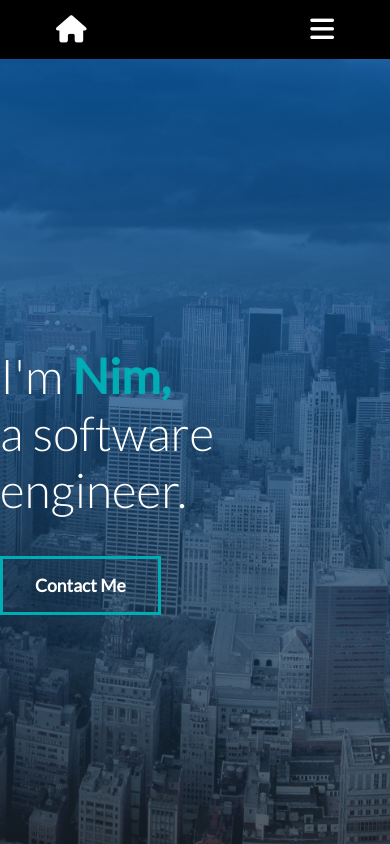
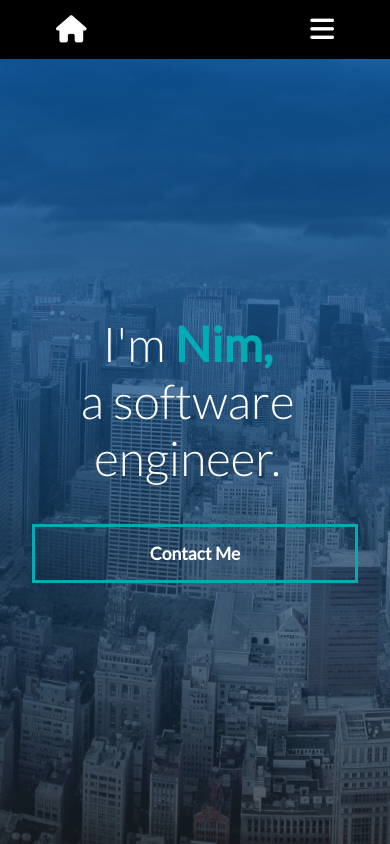
Before and after one commit to nimaester/personalsite, a React (Create React App) app: page / in a window 390 px wide. Shown: the top 844 px of the page. Built offline with nearby package versions, Linux system fonts and the light colour scheme.

Commit message:
scroll into view works

```diff
--- a/src/styles/_about.scss
+++ b/src/styles/_about.scss
@@ -134,8 +134,7 @@
 }
 
 @media screen and (max-width: 865px) {
-  .about {
-    height: 90vh;
+  .hero {
     flex-direction: column;
     padding: 0rem 2rem 0rem 2rem;
     button {
@@ -183,7 +182,7 @@
 }
 
 @media screen and (max-width: 370px) {
-  .about {
+  .hero {
     flex-direction: column;
     padding: 0rem 2rem 0rem 2rem;
     button {
```
